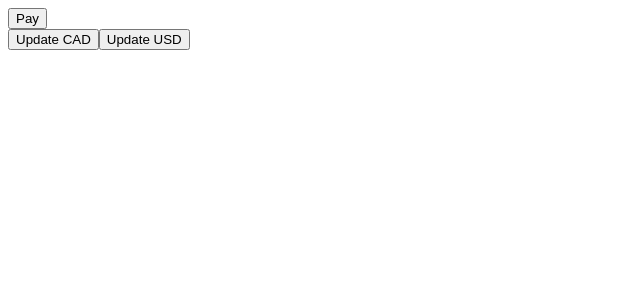
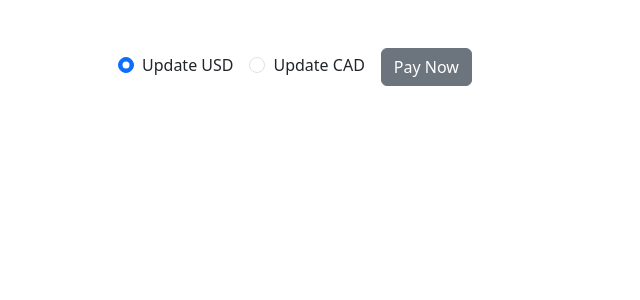
Before and after one commit to mungaraharikrishna/paypal, an Angular app: page / in a window 1280 px wide. Shown: the top 300 px of the page, without its empty margins (0-640 px from the left). Built offline with nearby package versions, Linux system fonts and the light colour scheme; what ngx-paypal would draw is missing.

Commit message:
updated.

```diff
--- a/src/app/app.component.html
+++ b/src/app/app.component.html
@@ -1,6 +1,17 @@
 
-<button type="button" (click)="pay()">Pay</button><br>
-<button type="button" (click)="update('CAD')">Update CAD</button>
-<button type="button" (click)="update('USD')">Update USD</button>
-<app-paypal [currency]="currencyCode" [amount]="amount" *ngIf="show"></app-paypal>
+<div class="container p-5">
+  <div class="form-check form-check-inline">
+    <input class="form-check-input" type="radio" name="inlineRadioOptions" id="inlineRadio2" value="USD" (change)="update('USD')" checked>
+    <label class="form-check-label" for="inlineRadio2">Update USD</label>
+  </div>
+  <div class="form-check form-check-inline">
+    <input class="form-check-input" type="radio" name="inlineRadioOptions" id="inlineRadio1" value="CAD" (change)="update('CAD')">
+    <label class="form-check-label" for="inlineRadio1">Update CAD</label>
+  </div>
+  <!-- <button type="button" class="btn btn-primary" (click)="update('CAD')">Update CAD</button>
+  <button type="button" class="btn btn-outline-primary mx-2" (click)="update('USD')">Update USD</button> -->
+  <button type="button" class="btn btn-secondary" (click)="pay()">Pay Now</button>
+  <br><br>
+  <app-paypal [currency]="currencyCode" [amount]="amount" *ngIf="show"></app-paypal>
+</div>
 <!-- <ngx-paypal *ngIf="show" [config]="payPalConfig"></ngx-paypal> -->
--- a/src/index.html
+++ b/src/index.html
@@ -6,6 +6,8 @@
   <base href="/">
   <meta name="viewport" content="width=device-width, initial-scale=1">
   <link rel="icon" type="image/x-icon" href="favicon.ico">
+  <link href="https://cdn.jsdelivr.net/npm/bootstrap@5.3.2/dist/css/bootstrap.min.css" rel="stylesheet">
+  <script src="https://cdn.jsdelivr.net/npm/bootstrap@5.3.2/dist/js/bootstrap.bundle.min.js"></script>
 </head>
 <body>
   <app-root></app-root>
```
